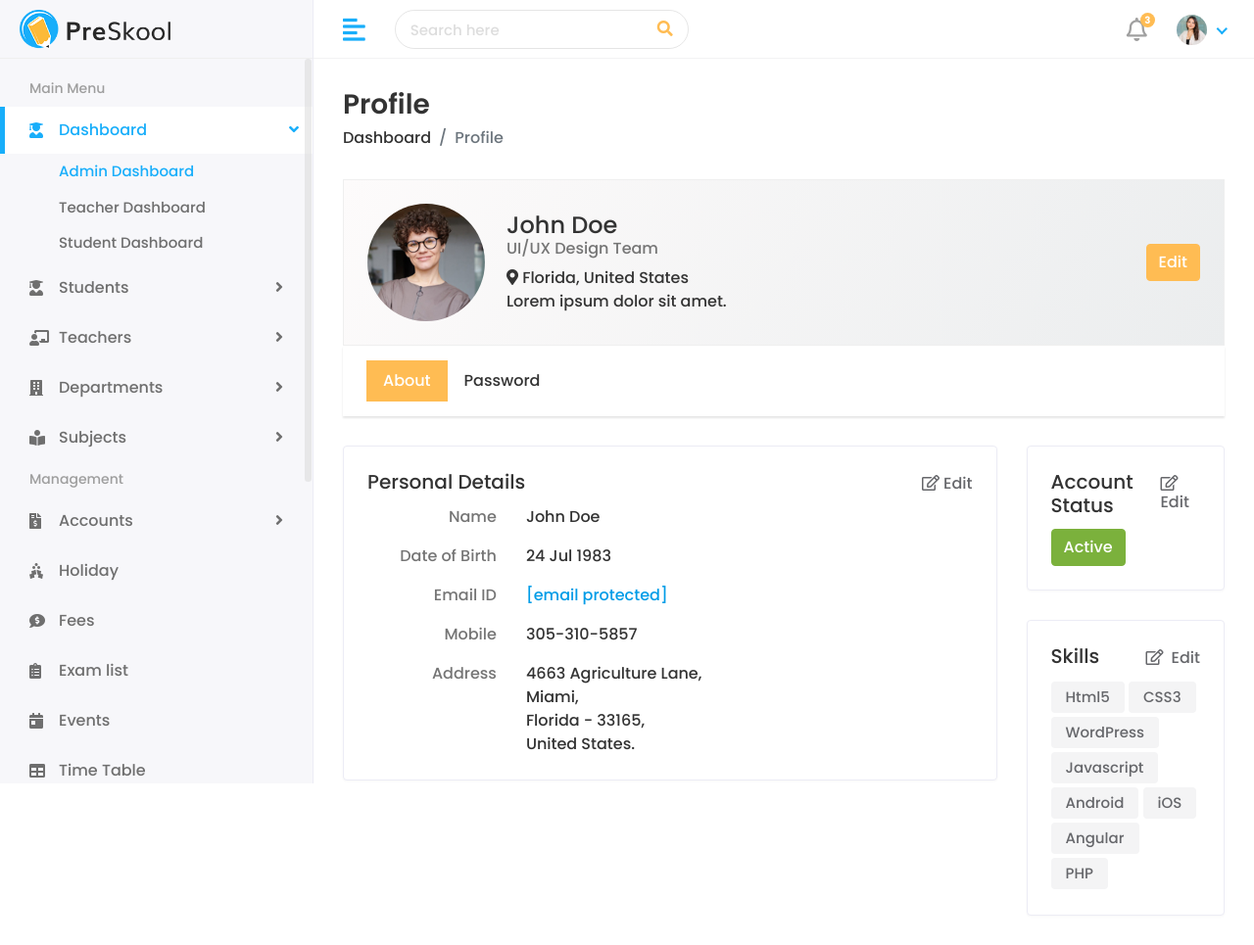
After one commit to RAKIB6348/my_django_project, a Django app: page /profile/ in a window 1280 px wide. The commit adds this page. Shown: the whole page at 98% size. Run offline with Django 5.2, Linux system fonts and the light colour scheme; some libraries are stand-ins or nearby versions.

Commit message:
add profile page and url

```diff
--- a/auth_user/urls.py
+++ b/auth_user/urls.py
@@ -6,4 +6,5 @@ app_name = 'auth_user'
 urlpatterns = [
     path('', views.login_view, name='login'),
     path('dashboard/', views.admin_dashboard_view, name='admin_dashboard'),
+    path('profile/', views.profile_view, name='profile'),
 ]
--- a/auth_user/views.py
+++ b/auth_user/views.py
@@ -16,3 +16,7 @@ def login_view(request):
 
 def admin_dashboard_view(request):
     return render(request, 'auth/admin_dashboard.html')
+
+
+def profile_view(request):
+    return render(request, 'auth/profile.html')
--- a/templates/auth/admin_dashboard.html
+++ b/templates/auth/admin_dashboard.html
@@ -287,6 +287,7 @@
             </div>
          </div>
          <div class="page-wrapper">
+            {% block content %}
             <div class="content container-fluid">
                <div class="page-header">
                   <div class="row">
@@ -559,11 +560,12 @@
                   </div>
                </div>
             </div>
-            <footer>
-               <p>Copyright © 2020 Dreamguys.</p>
-            </footer>
-         </div>
-      </div>
+             <footer>
+                <p>Copyright © 2020 Dreamguys.</p>
+             </footer>
+             {% endblock %}
+          </div>
+       </div>
       <script src="{% static 'assets/js/jquery-3.6.0.min.js' %}"></script>
       <script src="{% static 'assets/js/popper.min.js' %}"></script>
       <script src="{% static 'assets/plugins/bootstrap/js/bootstrap.min.js' %}"></script>
--- /dev/null
+++ b/templates/auth/profile.html
@@ -0,0 +1,147 @@
+{% extends 'auth/admin_dashboard.html' %}
+{% load static %}
+
+{% block content %}
+<div class="content container-fluid">
+   <div class="page-header">
+      <div class="row">
+         <div class="col">
+            <h3 class="page-title">Profile</h3>
+            <ul class="breadcrumb">
+               <li class="breadcrumb-item"><a href="index.html">Dashboard</a></li>
+               <li class="breadcrumb-item active">Profile</li>
+            </ul>
+         </div>
+      </div>
+   </div>
+   <div class="row">
+      <div class="col-md-12">
+         <div class="profile-header">
+            <div class="row align-items-center">
+               <div class="col-auto profile-image">
+                  <a href="#">
+                  <img class="rounded-circle" alt="User Image" src="{% static 'assets/img/profiles/avatar-02.jpg' %}">
+                  </a>
+               </div>
+               <div class="col ml-md-n2 profile-user-info">
+                  <h4 class="user-name mb-0">John Doe</h4>
+                  <h6 class="text-muted">UI/UX Design Team</h6>
+                  <div class="user-Location"><i class="fas fa-map-marker-alt"></i> Florida, United States</div>
+                  <div class="about-text">Lorem ipsum dolor sit amet.</div>
+               </div>
+               <div class="col-auto profile-btn">
+                  <a href="#" class="btn btn-primary">
+                  Edit
+                  </a>
+               </div>
+            </div>
+         </div>
+         <div class="profile-menu">
+            <ul class="nav nav-tabs nav-tabs-solid">
+               <li class="nav-item">
+                  <a class="nav-link active" data-toggle="tab" href="#per_details_tab">About</a>
+               </li>
+               <li class="nav-item">
+                  <a class="nav-link" data-toggle="tab" href="#password_tab">Password</a>
+               </li>
+            </ul>
+         </div>
+         <div class="tab-content profile-tab-cont">
+            <div class="tab-pane fade show active" id="per_details_tab">
+               <div class="row">
+                  <div class="col-lg-9">
+                     <div class="card">
+                        <div class="card-body">
+                           <h5 class="card-title d-flex justify-content-between">
+                              <span>Personal Details</span>
+                              <a class="edit-link" data-toggle="modal" href="#edit_personal_details"><i class="far fa-edit mr-1"></i>Edit</a>
+                           </h5>
+                           <div class="row">
+                              <p class="col-sm-3 text-muted text-sm-right mb-0 mb-sm-3">Name</p>
+                              <p class="col-sm-9">John Doe</p>
+                           </div>
+                           <div class="row">
+                              <p class="col-sm-3 text-muted text-sm-right mb-0 mb-sm-3">Date of Birth</p>
+                              <p class="col-sm-9">24 Jul 1983</p>
+                           </div>
+                           <div class="row">
+                              <p class="col-sm-3 text-muted text-sm-right mb-0 mb-sm-3">Email ID</p>
+                              <p class="col-sm-9"><a href="https://preschool.dreamguystech.com/cdn-cgi/l/email-protection" class="__cf_email__" data-cfemail="711b1e191f151e14311409101c011d145f121e1c">[email&#160;protected]</a></p>
+                           </div>
+                           <div class="row">
+                              <p class="col-sm-3 text-muted text-sm-right mb-0 mb-sm-3">Mobile</p>
+                              <p class="col-sm-9">305-310-5857</p>
+                           </div>
+                           <div class="row">
+                              <p class="col-sm-3 text-muted text-sm-right mb-0">Address</p>
+                              <p class="col-sm-9 mb-0">4663 Agriculture Lane,<br>
+                                 Miami,<br>
+                                 Florida - 33165,<br>
+                                 United States.
+                              </p>
+                           </div>
+                        </div>
+                     </div>
+                  </div>
+                  <div class="col-lg-3">
+                     <div class="card">
+                        <div class="card-body">
+                           <h5 class="card-title d-flex justify-content-between">
+                              <span>Account Status</span>
+                              <a class="edit-link" href="#"><i class="far fa-edit mr-1"></i> Edit</a>
+                           </h5>
+                           <button class="btn btn-success" type="button"><i class="fe fe-check-verified"></i> Active</button>
+                        </div>
+                     </div>
+                     <div class="card">
+                        <div class="card-body">
+                           <h5 class="card-title d-flex justify-content-between">
+                              <span>Skills </span>
+                              <a class="edit-link" href="#"><i class="far fa-edit mr-1"></i> Edit</a>
+                           </h5>
+                           <div class="skill-tags">
+                              <span>Html5</span>
+                              <span>CSS3</span>
+                              <span>WordPress</span>
+                              <span>Javascript</span>
+                              <span>Android</span>
+                              <span>iOS</span>
+                              <span>Angular</span>
+                              <span>PHP</span>
+                           </div>
+                        </div>
+                     </div>
+                  </div>
+               </div>
+            </div>
+            <div id="password_tab" class="tab-pane fade">
+               <div class="card">
+                  <div class="card-body">
+                     <h5 class="card-title">Change Password</h5>
+                     <div class="row">
+                        <div class="col-md-10 col-lg-6">
+                           <form>
+                              <div class="form-group">
+                                 <label>Old Password</label>
+                                 <input type="password" class="form-control">
+                              </div>
+                              <div class="form-group">
+                                 <label>New Password</label>
+                                 <input type="password" class="form-control">
+                              </div>
+                              <div class="form-group">
+                                 <label>Confirm Password</label>
+                                 <input type="password" class="form-control">
+                              </div>
+                              <button class="btn btn-primary" type="submit">Save Changes</button>
+                           </form>
+                        </div>
+                     </div>
+                  </div>
+               </div>
+            </div>
+         </div>
+      </div>
+   </div>
+</div>
+{% endblock %}
```
